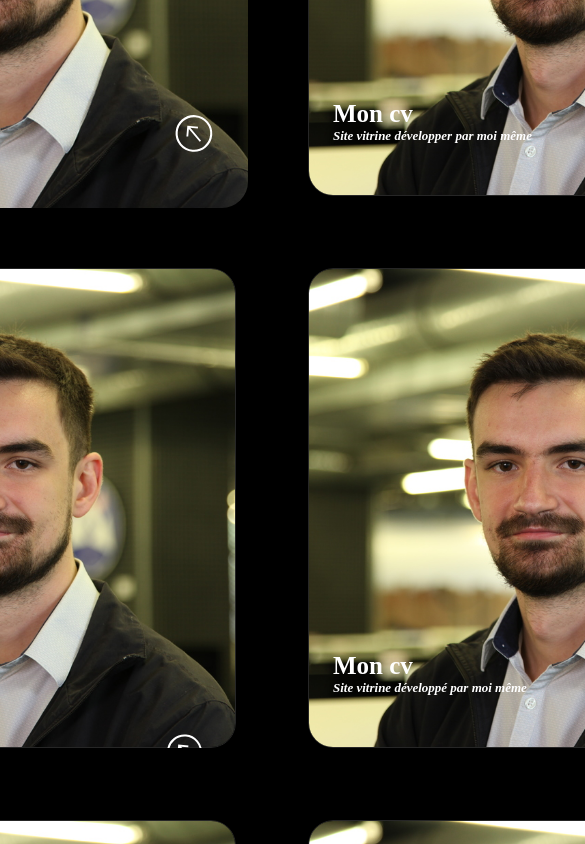
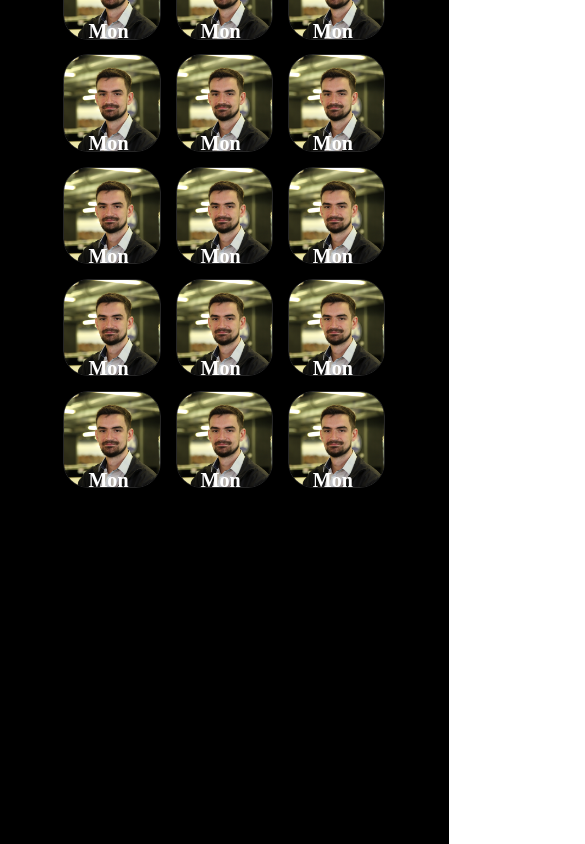
Before and after one commit to Romtar44/CV, a React (Vite) app in the folder Cv/: page / in a window 390 px wide. Shown: the top 844 px of the page, 585 px wide, since content can reach past the window. Built offline with nearby package versions, Linux system fonts and the light colour scheme.

Commit message:
parallax finish

```diff
--- a/Cv/src/App.module.scss
+++ b/Cv/src/App.module.scss
@@ -1,6 +1,6 @@
 html,
 :root {
-	font-size: 62.5%;
+	font-size: 2.06vw;
 	width: 100vw;
 	height: 100vh;
 	max-width: 100%;
@@ -13,18 +13,35 @@ html,
 		margin: 0px;
 	}
 
-	scrollbar-color: red green;
+	*::-webkit-scrollbar {
+		width: 0px;
+		height: 0px;
+		appearance: none;
+		color: transparent;
+	}
+
+	scrollbar-width: 0px;
+	scrollbar-color: transparent transparent;
+}
+
+@mixin align-center {
+	display: flex;
+	justify-content: center;
+	align-items: center;
+}
+
+body {
+	width: calc($BoxSize * 1.15 * 4);
 }
 
 .mainContainer {
 	margin: auto;
-	width: 2200px;
-	//height: 269vh;
-	height: 300vh;
+	width: 100%;
+	height: 310vh;
+	overflow: hidden;
+
 	background-color: black;
-	overflow: hidden;
 	z-index: -1;
-
 
 	.container {
 		display: flex;
--- a/Cv/src/App.tsx
+++ b/Cv/src/App.tsx
@@ -1,30 +1,48 @@
 import styles from './App.module.scss'
 import { MainBox } from './components/mainBox/mainbox'
 import Pp from './assets/rtournet.jpg'
-import { useEffect } from 'react'
+import { useEffect, useState } from 'react'
+import { useMediaQuery } from '@chakra-ui/react'
 
 function App()
 {
+	const [offsetY, setOffsetY] = useState(0)
+	const [mobileMode] = useMediaQuery('(max-width: 1000px)')
+
+
 
 	const mouseMoveFunction = (event: any) =>
 	{
-		window.scroll({ left: event.pageX / (2200 / (2200 - screen.width)), behavior: 'instant' })
+		window.scroll({ left: event.pageX / (document.body.clientWidth / (document.body.clientWidth - screen.width)), behavior: 'instant' })
+		console.log(event.pageX)
+	}
+
+	const handleScroll = () =>
+	{
+		setOffsetY(window.scrollY)
 	}
 
 	useEffect(() =>
 	{
-		window.scroll({ top: 0, left: (2200 / 2) / (2200 / (2200 - screen.width)), behavior: 'instant' })
+		window.scroll({ top: 0, left: (document.body.clientWidth / 2) / (document.body.clientWidth / (document.body.clientWidth - screen.width)), behavior: 'instant' })
 		window.addEventListener('mousemove', mouseMoveFunction)
+		window.addEventListener('scroll', handleScroll)
 
-		return (() => window.removeEventListener('mousemove', mouseMoveFunction))
+		return (() =>
+		{
+			window.removeEventListener('mousemove', mouseMoveFunction)
+			window.removeEventListener('scroll', handleScroll)
+		})
+
 	}, [])
 
 	return (
+		!mobileMode ?
 			<div className={styles.mainContainer} id='main'>
 
 				<div className={styles.container}>
 
-				<div className={styles.shortColumn + " " + styles.column}>
+					<div className={styles.shortColumn + " " + styles.column} style={{ transform: `translateY(${offsetY * 0.2}px)` }} >
 						<MainBox img={Pp} title='Mon cv' description='Site vitrine développé par moi même' />
 						<MainBox img={Pp} title='Mon cv' description='Site vitrine développé par moi même' />
 						<MainBox img={Pp} title='Mon cv' description='Site vitrine développé par moi même' />
@@ -32,11 +50,46 @@ function App()
 						<MainBox img={Pp} title='Mon cv' description='Site vitrine développé par moi même' />
 					</div>
 
-				<div className={styles.longColumn + " " + styles.column}>
+					<div className={styles.longColumn + " " + styles.column} style={{ transform: `translateY(${offsetY * 0.5}px)` }}>
 						<MainBox img={Pp} title='Mon cv' description='Site vitrine développer par moi même' />
 						<MainBox img={Pp} title='Mon cv' description='Site vitrine développé par moi même' />
 						<MainBox img={Pp} title='Mon cv' description='Site vitrine développé par moi même' />
 						<MainBox img={Pp} title='Mon cv' description='Site vitrine développé par moi même' />
+						<MainBox img={Pp} title='Mon cv' description='Site vitrine développé par moi même' />
+					</div>
+
+					<div className={styles.shortColumn + " " + styles.column} style={{ transform: `translateY(${offsetY * 0.2}px)` }}>
+						<MainBox img={Pp} title='Mon cv' description='Site vitrine développé par moi même' />
+						<MainBox img={Pp} title='Mon cv' description='Site vitrine développé par moi même' />
+						<MainBox img={Pp} title='Mon cv' description='Site vitrine développé par moi même' />
+						<MainBox img={Pp} title='Mon cv' description='Site vitrine développé par moi même' />
+						<MainBox img={Pp} title='Mon cv' description='Site vitrine développé par moi même' />
+					</div>
+
+					<div className={styles.longColumn + " " + styles.column} style={{ transform: `translateY(${offsetY * 0.5}px)` }}>
+						<MainBox img={Pp} title='Mon cv' description='Site vitrine développer par moi même' />
+						<MainBox img={Pp} title='Mon cv' description='Site vitrine développé par moi même' />
+						<MainBox img={Pp} title='Mon cv' description='Site vitrine développé par moi même' />
+						<MainBox img={Pp} title='Mon cv' description='Site vitrine développé par moi même' />
+						<MainBox img={Pp} title='Mon cv' description='Site vitrine développé par moi même' />
+					</div>
+
+					<div className={styles.shortColumn + " " + styles.column} style={{ transform: `translateY(${offsetY * 0.2}px)` }}>
+						<MainBox img={Pp} title='Mon cv' description='Site vitrine développé par moi même' />
+						<MainBox img={Pp} title='Mon cv' description='Site vitrine développé par moi même' />
+						<MainBox img={Pp} title='Mon cv' description='Site vitrine développé par moi même' />
+						<MainBox img={Pp} title='Mon cv' description='Site vitrine développé par moi même' />
+						<MainBox img={Pp} title='Mon cv' description='Site vitrine développé par moi même' />
+					</div>
+				</div>
+			</div >
+			:
+			<div className={styles.mainContainer} id='main'>
+
+				<div className={styles.container}>
+
+					<div className={styles.longColumn + " " + styles.column}>
+						<MainBox img={Pp} title='Mon cv' description='Site vitrine développer par moi même' />
 						<MainBox img={Pp} title='Mon cv' description='Site vitrine développé par moi même' />
 						<MainBox img={Pp} title='Mon cv' description='Site vitrine développé par moi même' />
 						<MainBox img={Pp} title='Mon cv' description='Site vitrine développé par moi même' />
@@ -57,20 +110,9 @@ function App()
 						<MainBox img={Pp} title='Mon cv' description='Site vitrine développé par moi même' />
 						<MainBox img={Pp} title='Mon cv' description='Site vitrine développé par moi même' />
 						<MainBox img={Pp} title='Mon cv' description='Site vitrine développé par moi même' />
-					<MainBox img={Pp} title='Mon cv' description='Site vitrine développé par moi même' />
-					<MainBox img={Pp} title='Mon cv' description='Site vitrine développé par moi même' />
-					<MainBox img={Pp} title='Mon cv' description='Site vitrine développé par moi même' />
-				</div>
-
-				<div className={styles.shortColumn + " " + styles.column}>
-					<MainBox img={Pp} title='Mon cv' description='Site vitrine développé par moi même' />
-					<MainBox img={Pp} title='Mon cv' description='Site vitrine développé par moi même' />
-					<MainBox img={Pp} title='Mon cv' description='Site vitrine développé par moi même' />
-					<MainBox img={Pp} title='Mon cv' description='Site vitrine développé par moi même' />
-					<MainBox img={Pp} title='Mon cv' description='Site vitrine développé par moi même' />
 					</div>
 				</div>
-		</div>
+			</div >
 	)
 }
 
--- a/Cv/src/assets/scss/_variables.scss
+++ b/Cv/src/assets/scss/_variables.scss
@@ -3,8 +3,8 @@ $bordercolor: #262626;
 
 
 
-$BoxSize: 480px;
-$BoxSizeFocus: 528px;
+$BoxSize: 12.14em;
+$BoxSizeFocus: calc($BoxSize * 1.1);
 $BoxBorderRadius: 25px;
 $BoxBounce: 105.1%;
 $BoxImageSizeExtend: 105%;
```
Lines whose indentation alone changed are shown as unchanged.
